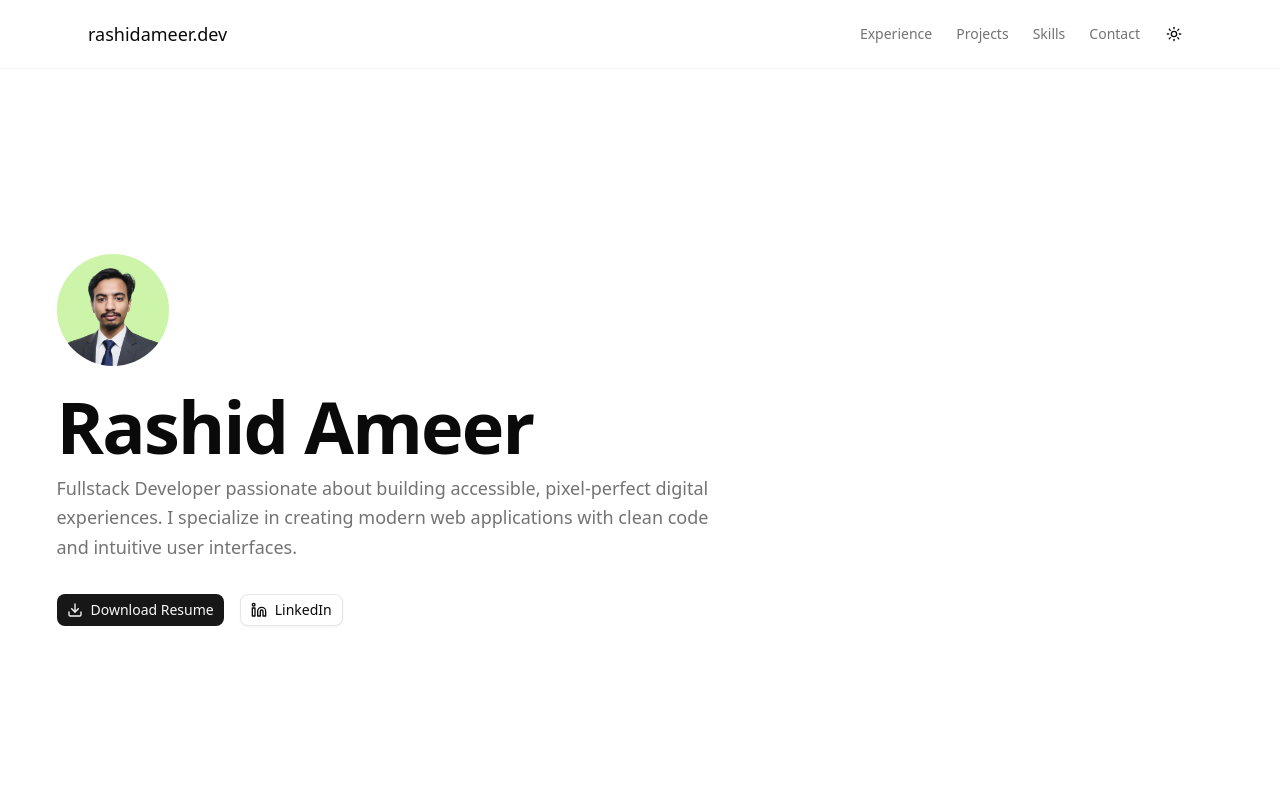
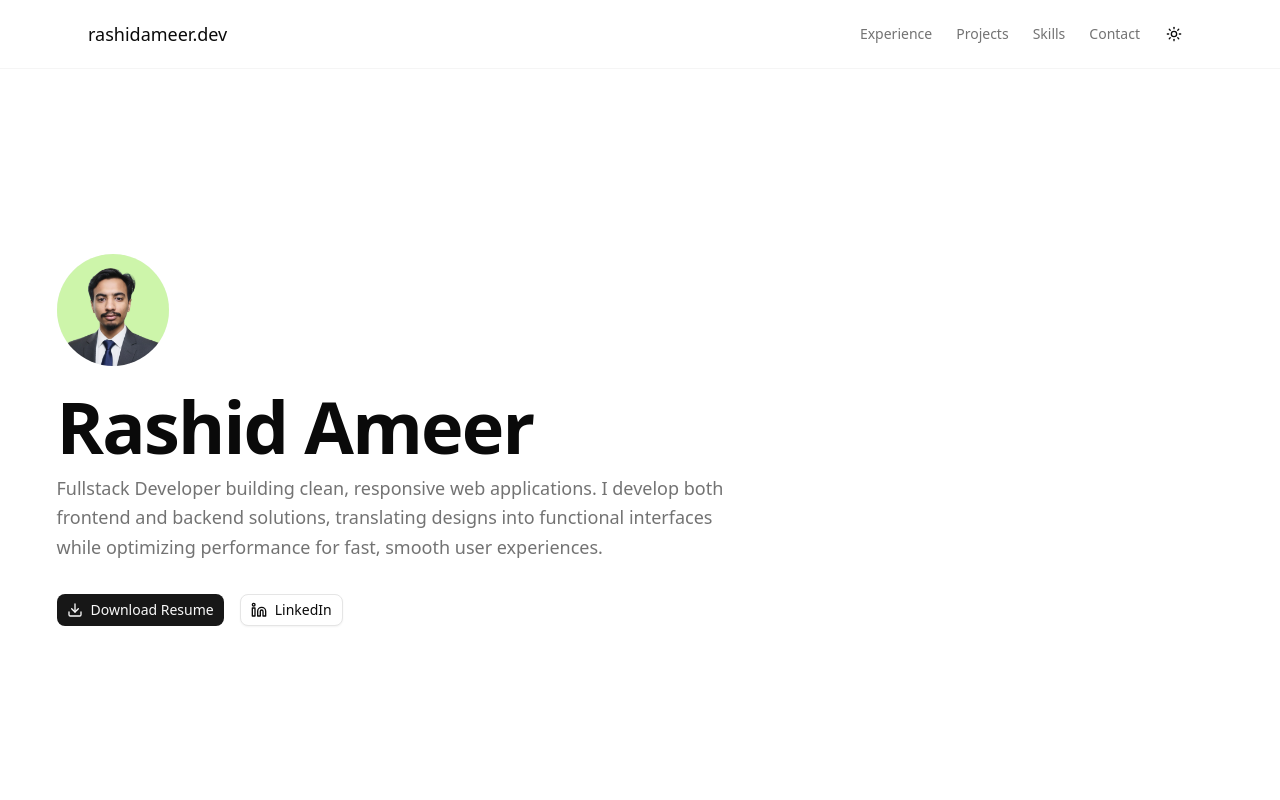
Before and after one commit to rashid-ameer/rashid-dev-portfolio, a Next.js app: page / in a window 1280 px wide. Shown: the top 800 px of the page. Built offline with nearby package versions, Linux system fonts and the light colour scheme.

Commit message:
docs(hero): update bio text and resume filename
Update the hero section bio to be more concise and focused on technical skills.
Also update the resume filename to reflect current role as Fullstack Developer.

```diff
--- a/src/components/hero.tsx
+++ b/src/components/hero.tsx
@@ -24,17 +24,17 @@ export function Hero() {
                 Rashid Ameer
               </h1>
               <p className="text-base md:text-lg text-muted-foreground leading-relaxed max-w-2xl text-pretty">
-                Fullstack Developer passionate about building accessible,
-                pixel-perfect digital experiences. I specialize in creating
-                modern web applications with clean code and intuitive user
-                interfaces.
+                Fullstack Developer building clean, responsive web applications.
+                I develop both frontend and backend solutions, translating
+                designs into functional interfaces while optimizing performance
+                for fast, smooth user experiences.
               </p>
             </div>
 
             <div className="flex items-center gap-4 pt-2 justify-center md:justify-start">
               <Button variant="default" size="sm" asChild>
                 <a
-                  href="/Rashid%20Ameer_Mern%20Developer_Resume.pdf"
+                  href="/Rashid%20Ameer_Fullstack%20Developer_Resume.pdf"
                   download
                   className="flex items-center gap-2">
                   <Download className="h-4 w-4" />
```
Also changed, not shown: 2 other files (tests, documents, lock files or other folders).
